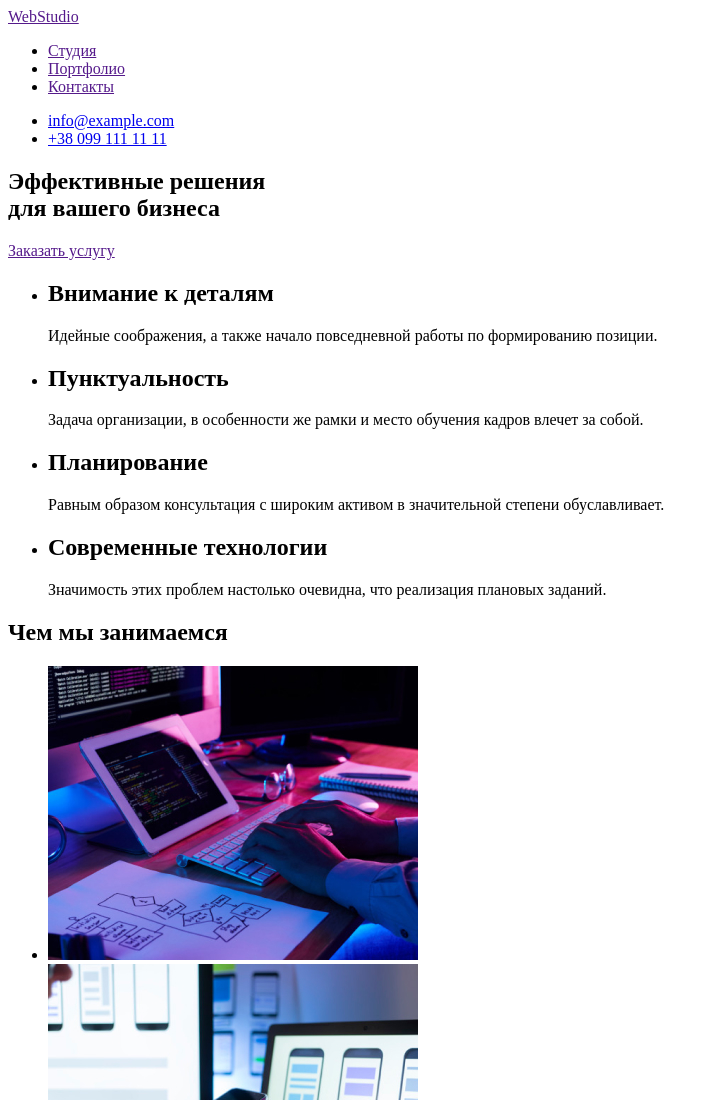
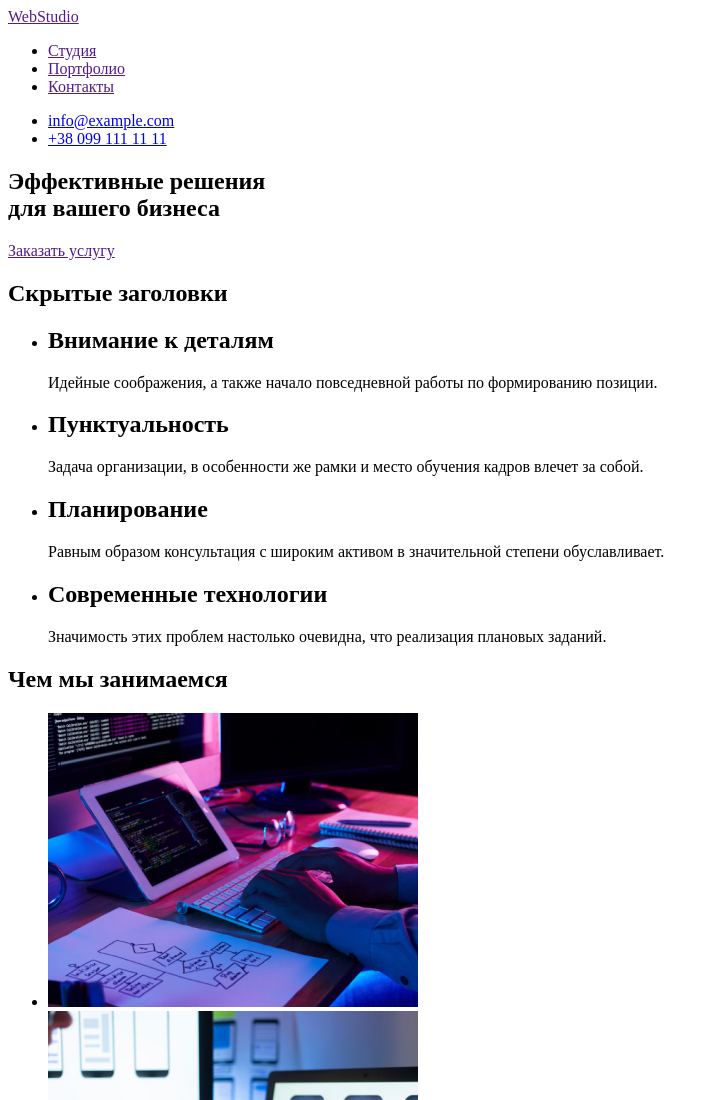
Before and after one commit to RomanNumbOne/HTML_CSS_Online44, a plain HTML site: page index.html in a window 1280 px wide. Shown: the top 1100 px of the page, without its empty margins (0-719 px from the left). Drawn offline with Linux system fonts and the light colour scheme.

Commit message:
Update index.html

```diff
--- a/index.html
+++ b/index.html
@@ -29,6 +29,7 @@
             <a href="">Заказать услугу</a>
         </section>
         <section>
+            <h2>Скрытые заголовки</h2>
             <ul>
                 <li>
                     <h2>Внимание к деталям</h2>
```
